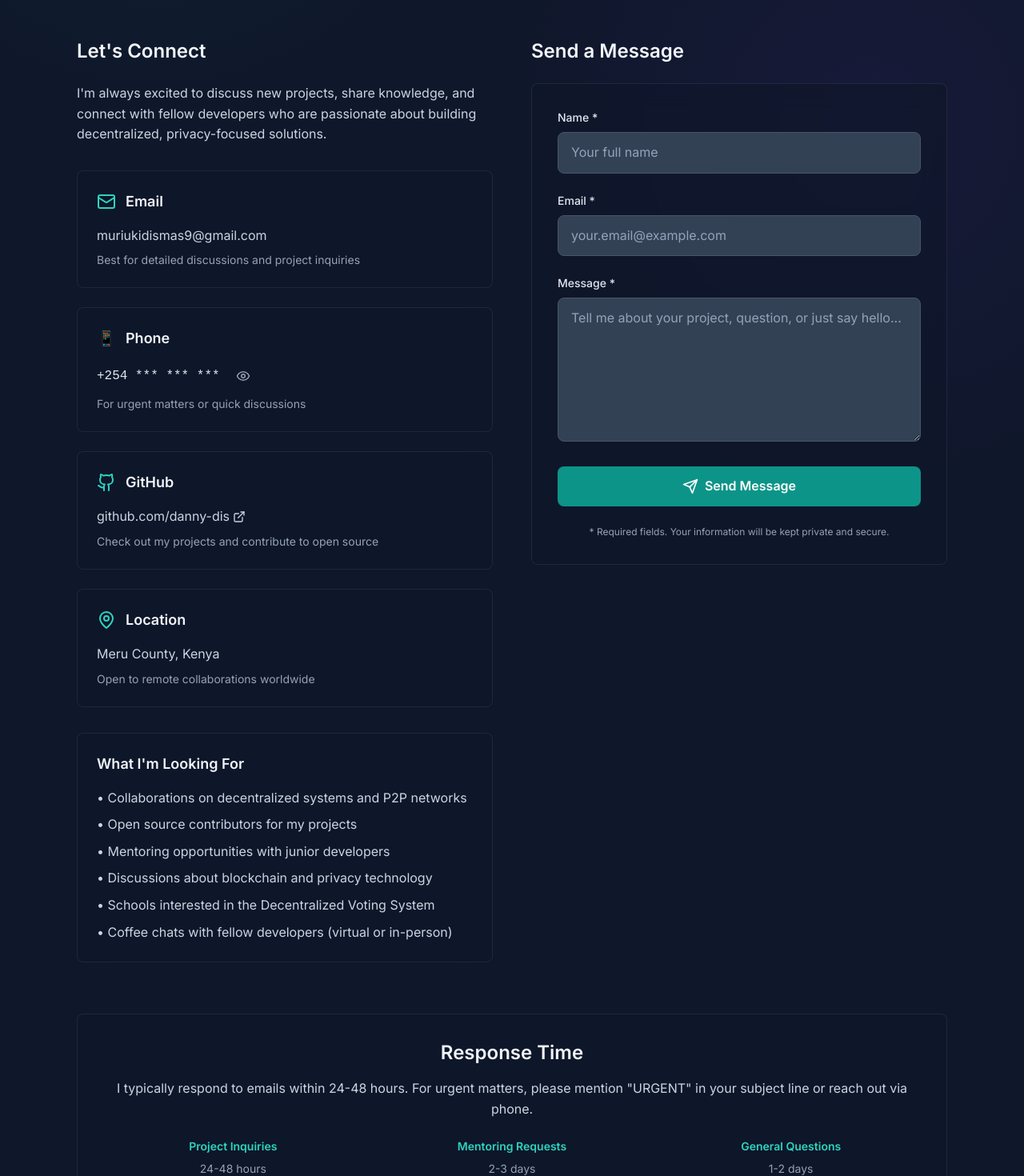
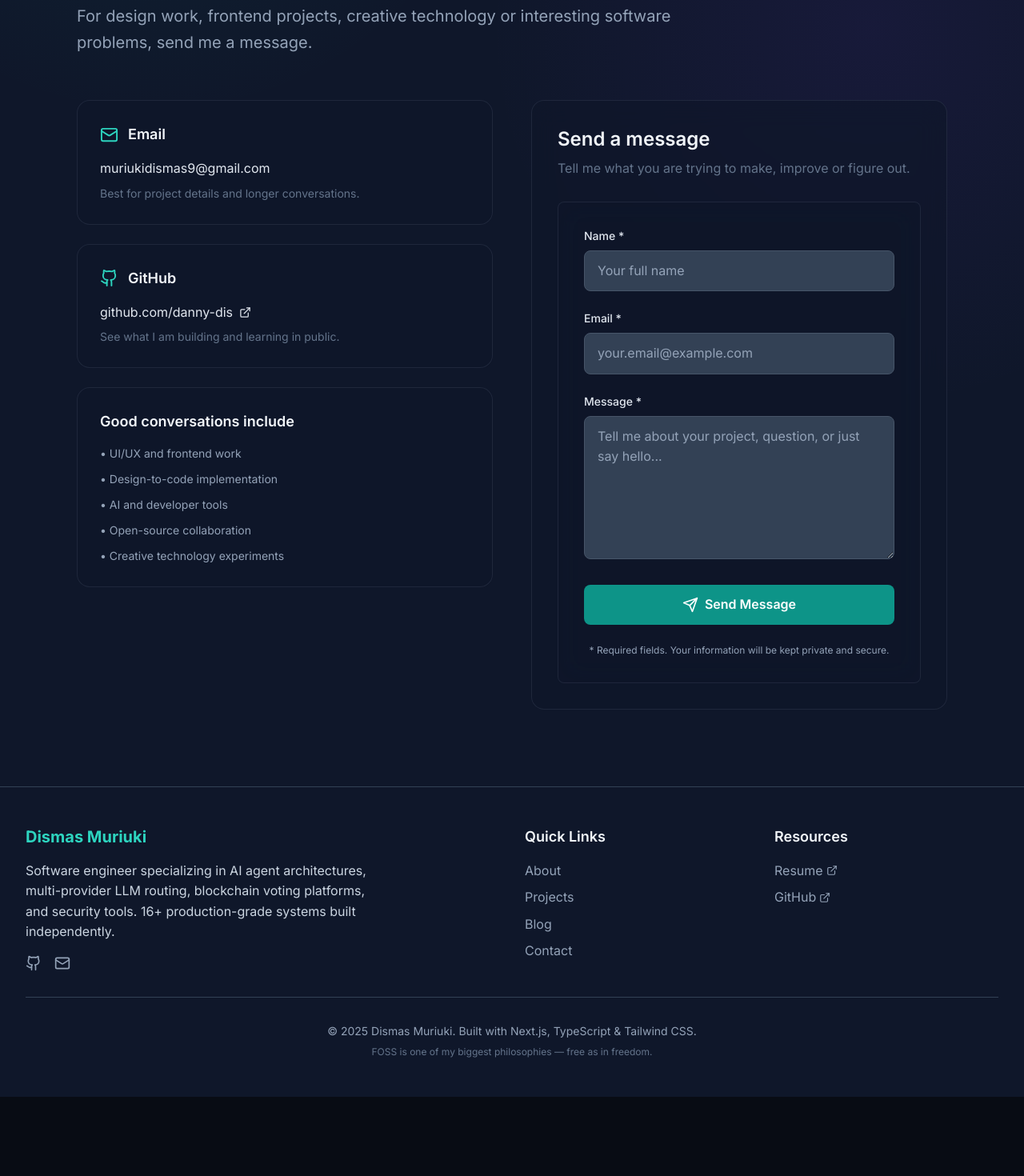
Before and after one commit to danny-dis/dismas-portfolio, a Next.js app: page /contact in a window 1280 px wide. Shown: the part 300-1770 px from the top of the page at 80% size. After the commit the page ends 1671 px from the top, so only its background shows below. Built offline with nearby package versions, Linux system fonts and the light colour scheme.

Commit message:
Polish contact page and remove outdated positioning

```diff
--- a/src/app/contact/page.tsx
+++ b/src/app/contact/page.tsx
@@ -1,155 +1,44 @@
 import { Metadata } from 'next'
-import { Mail, MapPin, Github, ExternalLink } from 'lucide-react'
+import { Mail, Github, ExternalLink } from 'lucide-react'
 import ContactForm from '@/components/ContactForm'
-import PhoneReveal from '@/components/PhoneReveal'
 
 export const metadata: Metadata = {
   title: 'Contact',
-  description: 'Get in touch with Dismas Muriuki for collaborations, mentoring, or discussions about decentralized systems and blockchain technology.',
+  description: 'Contact Dismas Muriuki about design, frontend engineering, creative technology and software projects.',
 }
 
 export default function ContactPage() {
   return (
-    <div className="pt-32 pb-20">
+    <div className="pt-32 pb-24">
       <div className="max-w-6xl mx-auto px-4 sm:px-6 lg:px-8">
-        {/* Header */}
-        <div className="text-center mb-16">
-          <h1 className="text-4xl md:text-5xl font-bold text-dark-100 mb-6">
-            Get In Touch
-          </h1>
-          <p className="text-xl text-dark-300 max-w-2xl mx-auto">
-            Whether you're interested in collaborating on decentralized systems,
-            need mentoring, or just want to chat about building the future of technology.
-          </p>
-        </div>
+        <header className="max-w-3xl mb-14">
+          <p className="text-primary-400 font-semibold tracking-widest text-sm mb-3">CONTACT</p>
+          <h1 className="text-4xl md:text-6xl font-bold text-dark-100 mb-6">Let’s build something useful.</h1>
+          <p className="text-xl text-dark-400 leading-relaxed">For design work, frontend projects, creative technology or interesting software problems, send me a message.</p>
+        </header>
 
-        <div className="grid grid-cols-1 lg:grid-cols-2 gap-12">
-          {/* Contact Information */}
-          <div className="space-y-8">
-            <div>
-              <h2 className="text-2xl font-semibold text-dark-100 mb-6">
-                Let's Connect
-              </h2>
-              <p className="text-dark-300 mb-8">
-                I'm always excited to discuss new projects, share knowledge, and connect with
-                fellow developers who are passionate about building decentralized, privacy-focused solutions.
-              </p>
+        <div className="grid grid-cols-1 lg:grid-cols-2 gap-8 lg:gap-12">
+          <div className="space-y-6">
+            <div className="glass rounded-2xl p-7">
+              <div className="flex items-center gap-3 mb-4"><Mail className="text-primary-400" size={23} /><h2 className="text-lg font-semibold text-dark-100">Email</h2></div>
+              <a href="mailto:muriukidismas9@gmail.com" className="text-dark-200 hover:text-primary-400 transition-colors break-all">muriukidismas9@gmail.com</a>
+              <p className="text-sm text-dark-500 mt-2">Best for project details and longer conversations.</p>
             </div>
-
-            {/* Contact Methods */}
-            <div className="space-y-6">
-              <div className="glass rounded-lg p-6">
-                <div className="flex items-center space-x-3 mb-4">
-                  <Mail className="text-primary-400" size={24} />
-                  <h3 className="text-lg font-semibold text-dark-100">Email</h3>
-                </div>
-                <a
-                  href="mailto:muriukidismas9@gmail.com"
-                  className="text-dark-300 hover:text-primary-400 transition-colors"
-                >
-                  muriukidismas9@gmail.com
-                </a>
-                <p className="text-sm text-dark-400 mt-2">
-                  Best for detailed discussions and project inquiries
-                </p>
-              </div>
-
-              <div className="glass rounded-lg p-6">
-                <div className="flex items-center space-x-3 mb-4">
-                  <div className="w-6 h-6 flex items-center justify-center">
-                    <span className="text-primary-400 text-lg">📱</span>
-                  </div>
-                  <h3 className="text-lg font-semibold text-dark-100">Phone</h3>
-                </div>
-                <PhoneReveal
-                  phoneNumber="+254 745 893 448"
-                  obfuscatedNumber="+254 *** *** ***"
-                />
-                <p className="text-sm text-dark-400 mt-2">
-                  For urgent matters or quick discussions
-                </p>
-              </div>
-
-              <div className="glass rounded-lg p-6">
-                <div className="flex items-center space-x-3 mb-4">
-                  <Github className="text-primary-400" size={24} />
-                  <h3 className="text-lg font-semibold text-dark-100">GitHub</h3>
-                </div>
-                <a
-                  href="https://github.com/danny-dis"
-                  target="_blank"
-                  rel="noopener noreferrer"
-                  className="text-dark-300 hover:text-primary-400 transition-colors inline-flex items-center space-x-1"
-                >
-                  <span>github.com/danny-dis</span>
-                  <ExternalLink size={16} />
-                </a>
-                <p className="text-sm text-dark-400 mt-2">
-                  Check out my projects and contribute to open source
-                </p>
-              </div>
-
-              <div className="glass rounded-lg p-6">
-                <div className="flex items-center space-x-3 mb-4">
-                  <MapPin className="text-primary-400" size={24} />
-                  <h3 className="text-lg font-semibold text-dark-100">Location</h3>
-                </div>
-                <p className="text-dark-300">Meru County, Kenya</p>
-                <p className="text-sm text-dark-400 mt-2">
-                  Open to remote collaborations worldwide
-                </p>
-              </div>
+            <div className="glass rounded-2xl p-7">
+              <div className="flex items-center gap-3 mb-4"><Github className="text-primary-400" size={23} /><h2 className="text-lg font-semibold text-dark-100">GitHub</h2></div>
+              <a href="https://github.com/danny-dis" target="_blank" rel="noopener noreferrer" className="inline-flex items-center gap-2 text-dark-200 hover:text-primary-400 transition-colors"><span>github.com/danny-dis</span><ExternalLink size={15} /></a>
+              <p className="text-sm text-dark-500 mt-2">See what I am building and learning in public.</p>
             </div>
-
-            {/* What I'm Looking For */}
-            <div className="glass rounded-lg p-6">
-              <h3 className="text-lg font-semibold text-dark-100 mb-4">
-                What I'm Looking For
-              </h3>
-              <ul className="space-y-2 text-dark-300">
-                <li>• Collaborations on decentralized systems and P2P networks</li>
-                <li>• Open source contributors for my projects</li>
-                <li>• Mentoring opportunities with junior developers</li>
-                <li>• Discussions about blockchain and privacy technology</li>
-                <li>• Schools interested in the Decentralized Voting System</li>
-                <li>• Coffee chats with fellow developers (virtual or in-person)</li>
-              </ul>
+            <div className="glass rounded-2xl p-7">
+              <h2 className="text-lg font-semibold text-dark-100 mb-4">Good conversations include</h2>
+              <ul className="space-y-3 text-dark-400 text-sm"><li>• UI/UX and frontend work</li><li>• Design-to-code implementation</li><li>• AI and developer tools</li><li>• Open-source collaboration</li><li>• Creative technology experiments</li></ul>
             </div>
           </div>
 
-          {/* Contact Form */}
-          <div>
-            <h2 className="text-2xl font-semibold text-dark-100 mb-6">
-              Send a Message
-            </h2>
+          <div className="glass rounded-2xl p-7 md:p-8">
+            <h2 className="text-2xl font-semibold text-dark-100 mb-2">Send a message</h2>
+            <p className="text-dark-500 mb-7">Tell me what you are trying to make, improve or figure out.</p>
             <ContactForm />
-          </div>
-        </div>
-
-        {/* Additional Information */}
-        <div className="mt-16 text-center">
-          <div className="glass rounded-lg p-8">
-            <h2 className="text-2xl font-semibold text-dark-100 mb-4">
-              Response Time
-            </h2>
-            <p className="text-dark-300 mb-6">
-              I typically respond to emails within 24-48 hours. For urgent matters,
-              please mention "URGENT" in your subject line or reach out via phone.
-            </p>
-            <div className="grid grid-cols-1 md:grid-cols-3 gap-6 text-sm">
-              <div>
-                <h3 className="font-semibold text-primary-400 mb-2">Project Inquiries</h3>
-                <p className="text-dark-400">24-48 hours</p>
-              </div>
-              <div>
-                <h3 className="font-semibold text-primary-400 mb-2">Mentoring Requests</h3>
-                <p className="text-dark-400">2-3 days</p>
-              </div>
-              <div>
-                <h3 className="font-semibold text-primary-400 mb-2">General Questions</h3>
-                <p className="text-dark-400">1-2 days</p>
-              </div>
-            </div>
           </div>
         </div>
       </div>
```
